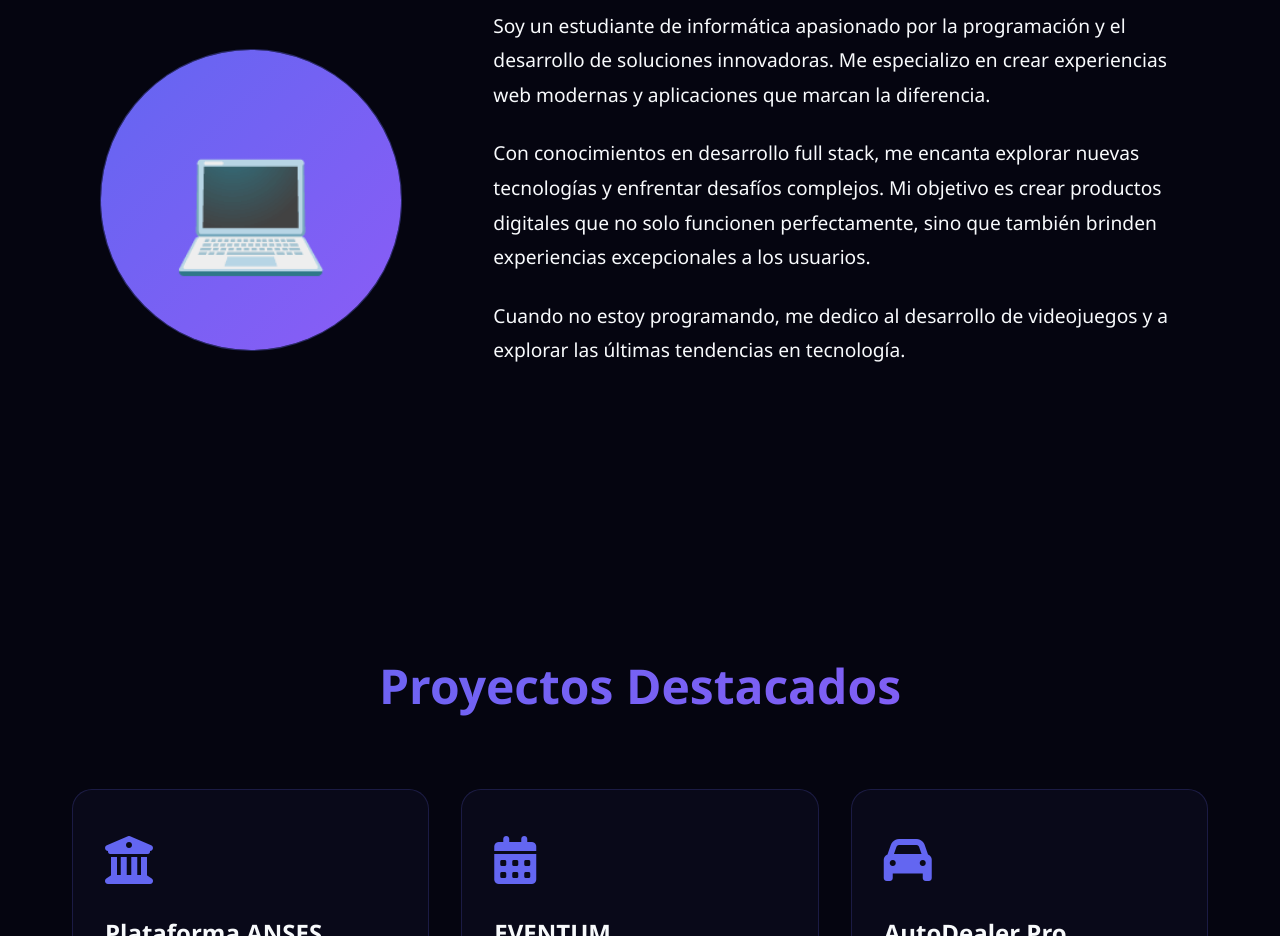
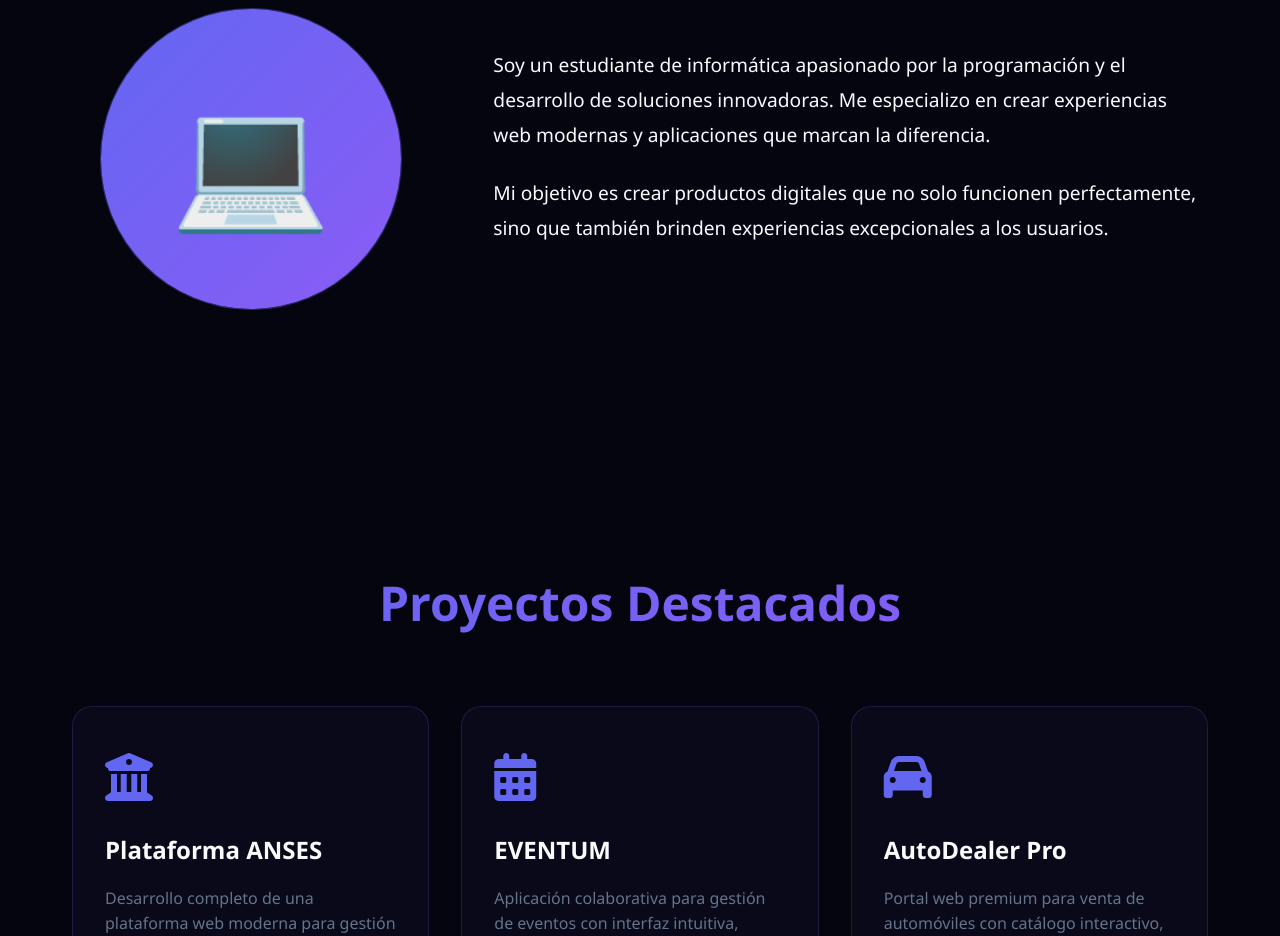
Before and after one commit to SebaTerrazo/Mi-portafolio, a plain HTML site: page index.html in a window 1280 px wide. Shown: the part 1060-1996 px from the top of the page. Drawn offline with Linux system fonts and the light colour scheme.

Commit message:
Add files via upload

```diff
--- a/index.html
+++ b/index.html
@@ -594,8 +594,7 @@
       </div>
       <div class="about-text slide-in-right">
         <p>Soy un estudiante de informática apasionado por la programación y el desarrollo de soluciones innovadoras. Me especializo en crear experiencias web modernas y aplicaciones que marcan la diferencia.</p>
-        <p>Con conocimientos en desarrollo full stack, me encanta explorar nuevas tecnologías y enfrentar desafíos complejos. Mi objetivo es crear productos digitales que no solo funcionen perfectamente, sino que también brinden experiencias excepcionales a los usuarios.</p>
-        <p>Cuando no estoy programando, me dedico al desarrollo de videojuegos y a explorar las últimas tendencias en tecnología.</p>
+        <p>Mi objetivo es crear productos digitales que no solo funcionen perfectamente, sino que también brinden experiencias excepcionales a los usuarios.</p>
       </div>
     </div>
   </section>
@@ -721,7 +720,6 @@
       <!-- <a href="#" title="Twitter"><i class="fab fa-twitter"></i></a>-->
       <a href="#" title="Instagram"><i class="fab fa-instagram"></i></a>
     </div>
-
   </footer>
 
   <script>
```
